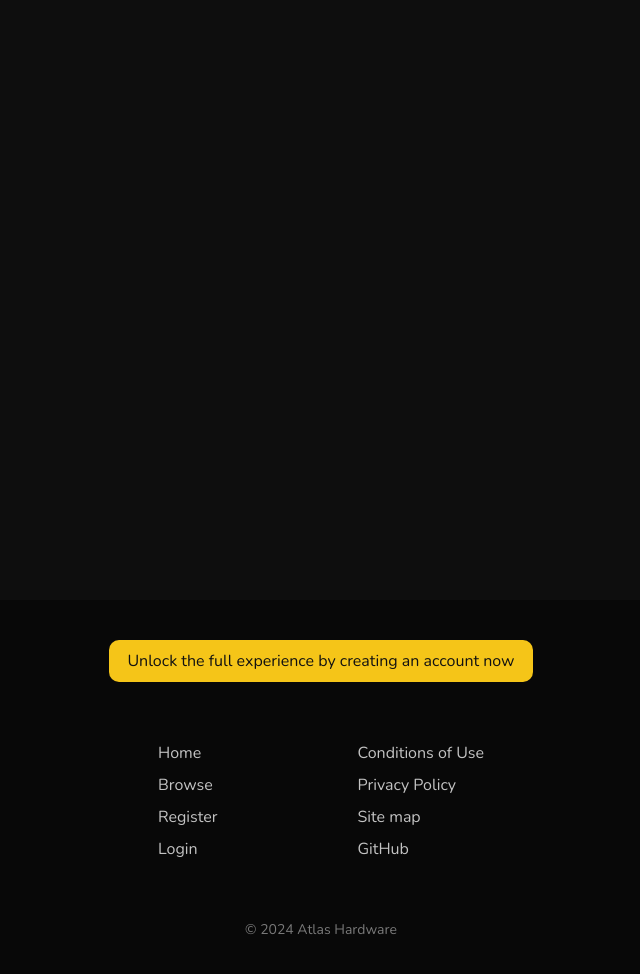
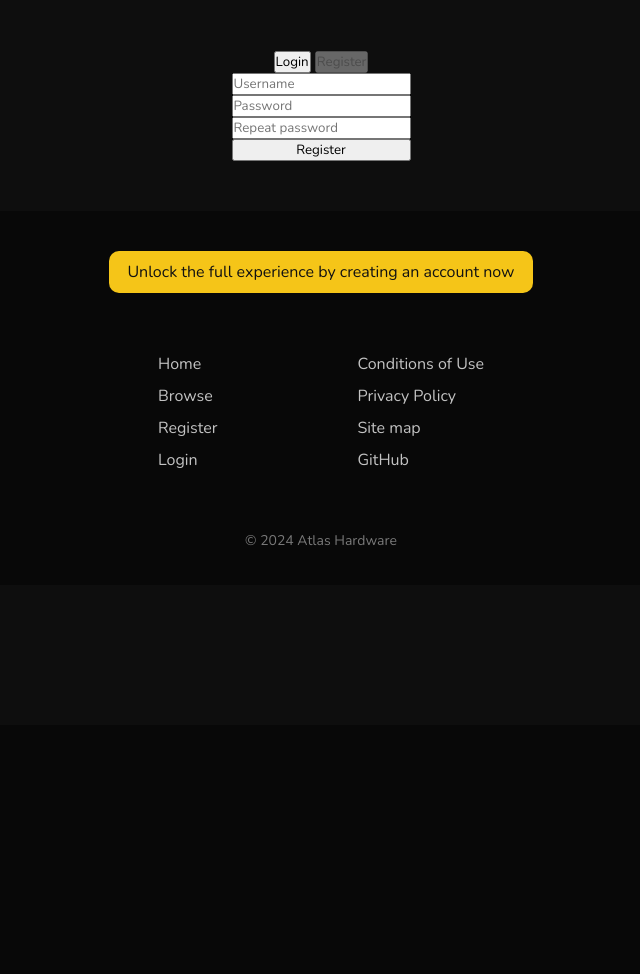
Before and after one commit to RichardDorian/AtlasHardware, a PHP site: page /register in a window 1280 px wide. Shown: the part 75-1049 px from the top of the page, without its empty margins (319-959 px from the left). After the commit the page ends 620 px from the top, so only its background shows below. Run offline with PHP 8.4, Linux system fonts and the light colour scheme.

Commit message:
add logout and base register page

```diff
--- a/components/footer/footer.php
+++ b/components/footer/footer.php
@@ -1,5 +1,6 @@
+<?php include_once __DIR__ . "/../../utils/user_session.php" ?>
+
 <footer>
-  <?php include_once __DIR__ . "/../../utils/user_session.php" ?>
   <?php
   if (!UserSession::is_connected()) {
     include_once __DIR__ . "/loggedout.php";
--- a/utils/user_session.php
+++ b/utils/user_session.php
@@ -57,8 +57,6 @@
   {
     $link = get_database_link();
     if (gettype($link) === "integer") return $link;
-    echo password_hash($password, PASSWORD_DEFAULT);
-    return 0;
 
     $id = UUID::generate_v4();
 
--- a/www/assets/scripts/header.js
+++ b/www/assets/scripts/header.js
@@ -2,6 +2,7 @@
   const myAccountEl = document.querySelector('#my-account > button');
   const menuEl = document.querySelector('header > div#my-account > div');
 
+  if (myAccountEl instanceof Element && menuEl instanceof Element) {
     myAccountEl?.addEventListener('click', () =>
       menuEl.classList.toggle('hidden')
     );
@@ -21,3 +22,4 @@
       myAccountEl.blur();
     });
   }
+}
--- /dev/null
+++ b/www/assets/styles/auth-forms.css
@@ -0,0 +1,13 @@
+main {
+  margin: 50px 0;
+
+  display: flex;
+  flex-direction: column;
+  justify-content: center;
+  align-items: center;
+}
+
+form {
+  display: flex;
+  flex-direction: column;
+}
--- a/www/assets/styles/root.css
+++ b/www/assets/styles/root.css
@@ -48,3 +48,11 @@
 input:-webkit-autofill:focus {
   -webkit-text-fill-color: var(--color-text);
 }
+
+button {
+  cursor: pointer;
+}
+
+*:disabled {
+  cursor: not-allowed;
+}
--- a/www/index.php
+++ b/www/index.php
@@ -3,6 +3,7 @@
 <?php
 $styles = ["header.css", "footer.css"];
 $scripts = ["header.js"];
+$title = "Home";
 include_once __DIR__ . "/../components/head/head.php";
 ?>
 
--- /dev/null
+++ b/www/logout/index.php
@@ -0,0 +1,5 @@
+<?php
+include_once __DIR__ . "/../../utils/user_session.php";
+
+UserSession::logout();
+header("Location: /");
--- /dev/null
+++ b/www/register/index.php
@@ -0,0 +1,57 @@
+<?php include_once __DIR__ . "/../../utils/user_session.php" ?>
+
+<?php
+$status = "";
+
+if ($_SERVER["REQUEST_METHOD"] === "POST") {
+  if (
+    !isset($_POST["username"]) ||
+    !isset($_POST["password"]) ||
+    !isset($_POST["password-repeat"])
+  )
+    $status = "Invalid form body";
+
+  else if ($_POST["password"] !== $_POST["password-repeat"])
+    $status = "Passwords do not match";
+
+  else {
+    $username = $_POST["username"];
+    $password = $_POST["password"];
+
+    UserSession::register($username, $password);
+  }
+}
+?>
+
+<!DOCTYPE html>
+<html lang="en">
+<?php
+$styles = ["header.css", "auth-forms.css", "footer.css"];
+$scripts = ["header.js"];
+$title = "Register";
+include_once __DIR__ . "/../../components/head/head.php";
+?>
+
+<body>
+  <?php include_once __DIR__ . "/../../components/header/header.php" ?>
+
+  <main>
+    <div id="auth-select">
+      <button>Login</button>
+      <button disabled>Register</button>
+    </div>
+
+    <?php echo $status ?>
+
+    <form action="/register" method="post">
+      <input type="text" name="username" placeholder="Username" autocomplete="username" required>
+      <input type="password" name="password" placeholder="Password" autocomplete="new-password" required>
+      <input type="password" name="password-repeat" placeholder="Repeat password" autocomplete="new-password" required>
+      <button type="submit">Register</button>
+    </form>
+  </main>
+
+  <?php include_once __DIR__ . "/../../components/footer/footer.php" ?>
+</body>
+
+</html>
```
Lines whose indentation alone changed are shown as unchanged.
